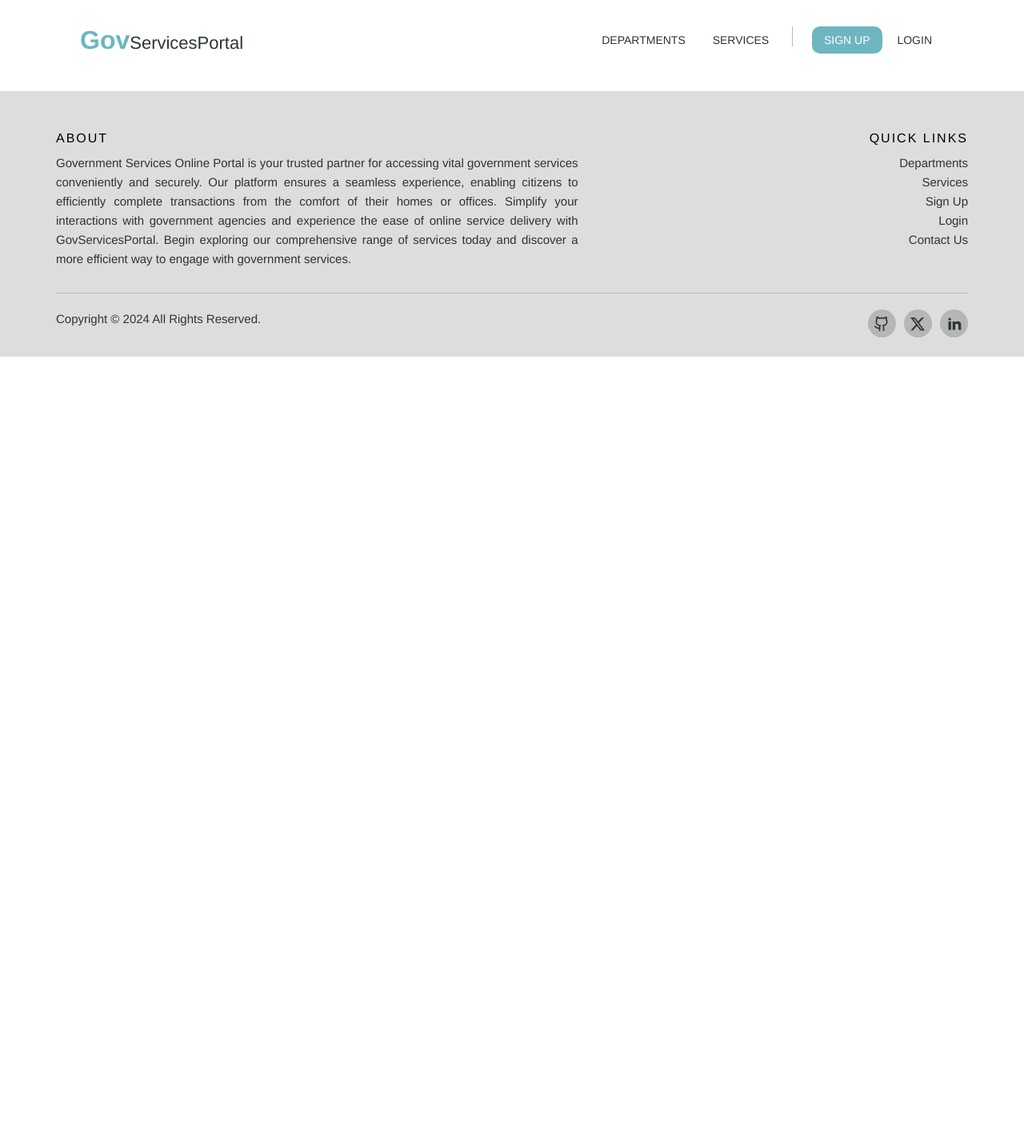
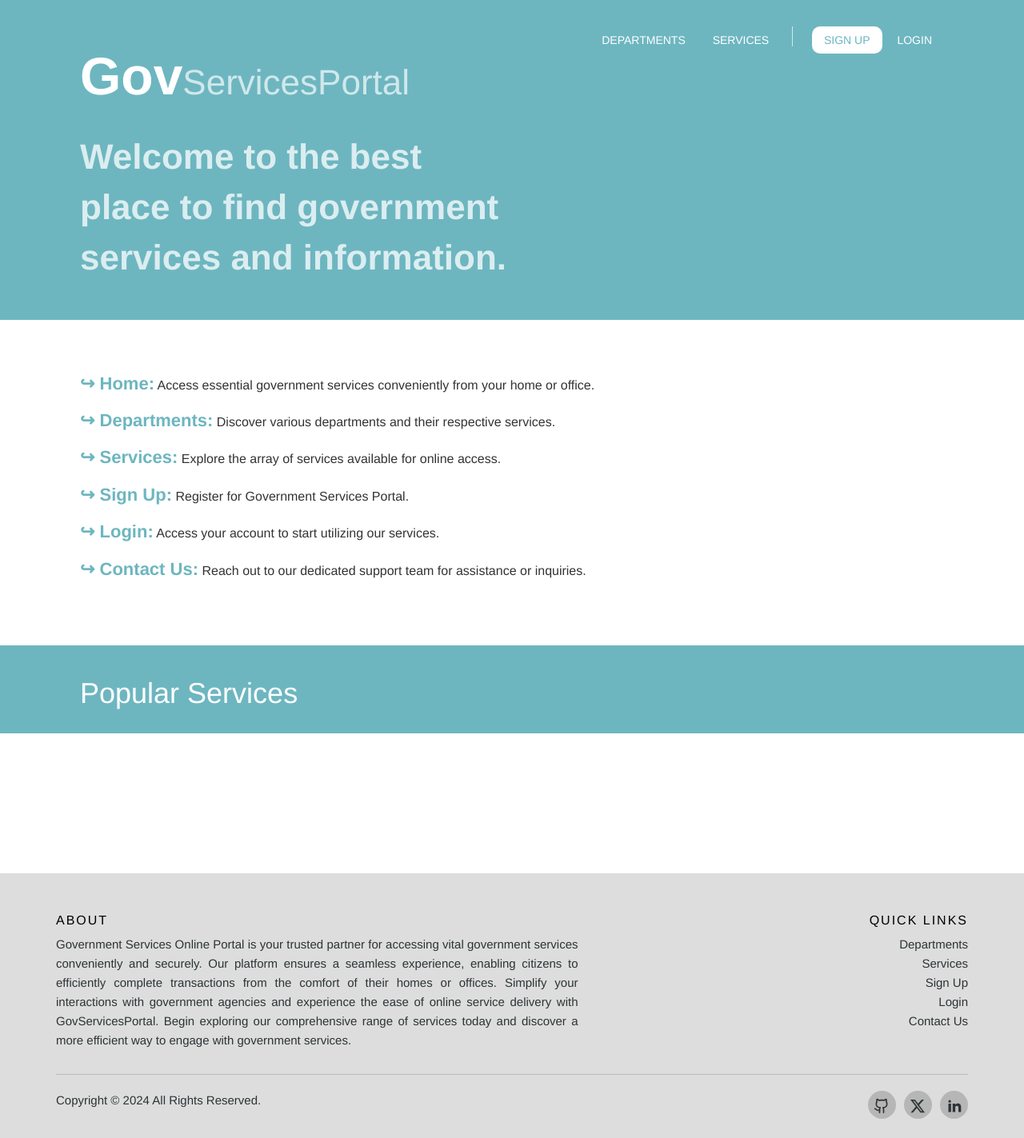
Before and after one commit to Mostafa-Anwar-Sagor/E-govt-service-portal, a Flask app: page / in a window 1280 px wide. Shown: the whole page at 80% size. Before the commit the page ends 446 px from the top, so only its background shows below. Run offline with Flask 3, Linux system fonts and the light colour scheme; data that the repository does not hold is empty; parts of the project's set-up code (start-up, migrations or seed data) failed here and were passed over; some libraries are stand-ins or nearby versions.

Commit message:
[feat] Improve Index

```diff
--- /dev/null
+++ b/static/styles/index.css
@@ -0,0 +1,74 @@
+nav {
+	height: 400px;
+	background-color: #6db6c0;
+}
+
+nav .logo p {
+	font-size: 44px;
+	color: #ffffffad;
+	margin-top: 45px;
+}
+
+nav .logo p span {
+	font-size: 66px;
+	color: #fff;
+}
+
+nav li a {
+	color: #fff;
+}
+nav li a:hover {
+	color: #ffffffad;
+}
+
+nav li a svg {
+	fill: #fff;
+}
+
+nav li a svg:hover {
+	fill: #ffffffad;
+}
+
+.vr {
+	background: #ffffffad;
+}
+
+nav li .register_btn {
+	background: #fff;
+	color: #6db6c0;
+}
+
+.header-description {
+	color: #ffffffc0;
+	font-size: 44px;
+	font-weight: bold;
+	padding-left: 100px;
+	margin-top: -235px;
+	max-width: 50%;
+}
+
+.nav-menu {
+    margin-top: 110px;
+	margin-left: 100px;
+}
+
+.nav-menu .links li a {
+	font-weight: bold;
+	font-size: 22px;
+	color: #6db6c0;
+	transition: 0.3s ease;
+}
+
+.nav-menu .links li a:hover {
+	color: #62a1a8;
+}
+
+.nav-menu .links li {
+	font-size: 16px;
+	margin-bottom: 15px;
+	max-width: 80%;
+}
+
+.list_details {
+    margin-top: 80px;
+}
--- a/templates/base.html
+++ b/templates/base.html
@@ -83,8 +83,10 @@
                         <li><a href="{{ url_for('services') }}">Services</a></li>
                         {% if session["loggedin"] == True: %}
                             {% if session["is_admin"] == False %}
+                                <li><a href="{{ url_for('new_order') }}">New Order</a></li>
                                 <li><a href="{{ url_for('my_orders') }}">My Orders</a></li>
                             {% elif session["is_admin"] == True %}
+                                <li><a href="{{ url_for('new') }}">New</a></li>
                                 <li><a href="{{ url_for('orders') }}">Orders</a></li>
                             {% endif %}
                             <li><a href="{{ url_for('profile', id=session['id']) }}">Profile</a></li>
--- a/templates/index.html
+++ b/templates/index.html
@@ -4,10 +4,90 @@
 
 {% block head %}
 <link rel="stylesheet" href="{{ url_for('static', filename='styles/index.css') }}">
+<link rel="stylesheet" href="{{ url_for('static', filename='styles/cards.css') }}">
 {% endblock %}
 
 {% block body %}
-<div class="container">
+<p class="header-description">Welcome to the best place to find government services and information.</p>
 
+<menu class="nav-menu">
+    <ul class="footer-links links">
+        <li>
+            <a href="{{ url_for('index') }}">&#8618; Home:</a>
+            Access essential government services conveniently from your home or office.
+        </li>
+        <li>
+            <a href="{{ url_for('departments') }}">&#8618; Departments:</a>
+            Discover various departments and their respective services.
+        </li>
+        <li>
+            <a href="{{ url_for('services') }}">&#8618; Services:</a>
+            Explore the array of services available for online access.
+        </li>
+        {% if session["loggedin"] == True: %}
+            {% if session["is_admin"] == False %}
+                <li>
+                    <a href="{{ url_for('new_order') }}">&#8618; New Order:</a>
+                    Initiate a new order for any service directly from our portal.
+                </li>
+                <li>
+                    <a href="{{ url_for('my_orders') }}">&#8618; My Orders:</a>
+                    View and manage your orders and transactions made through our portal.
+                </li>
+            {% elif session["is_admin"] == True %}
+                <li>
+                    <a href="{{ url_for('new') }}">&#8618; New:</a>
+                    Add a new department or service to expand the range of offerings available on the portal.
+                </li>
+                <li>
+                    <a href="{{ url_for('orders') }}">&#8618; Orders:</a>
+                    Access orders submitted by users for management and processing.
+                </li>
+            {% endif %}
+            <li>
+                <a href="{{ url_for('profile', id=session['id']) }}">&#8618; Profile:</a>
+                Access and update your profile information, ensuring accuracy in your interactions.
+            </li>
+            <li>
+                <a href="{{ url_for('account') }}">&#8618; Account Settings:</a>
+                Customize your account preferences and security settings.
+            </li>
+        {% else: %}
+            <li>
+                <a href="{{ url_for('register') }}">&#8618; Sign Up:</a>
+                Register for Government Services Portal.
+            </li>
+            <li>
+                <a href="{{ url_for('login') }}">&#8618; Login:</a>
+                Access your account to start utilizing our services.
+            </li>
+        {% endif %}
+        <li>
+            <a href="{{ url_for('contact') }}">&#8618; Contact Us:</a>
+            Reach out to our dedicated support team for assistance or inquiries.
+        </li>
+    </ul>
+</menu>
+
+<div class="list_details">
+    <h2 class="list_title">Popular Services</h2>
+</div>
+<div class="wrapper">
+    <ul class="cards">
+        {% for service in services %}
+            <a href="{{ url_for('service', id=service.id) }}">
+                <li>
+                    <div class="item_title">
+                        <h2>{{ service.title }}</h2>
+                        {% set department = Department.query.filter_by(id=service.department_id).first() %}
+                        {% if department %}
+                            <h4>{{ department.title }}</h4>
+                        {% endif %}
+                    </div>
+                    <p>{{ service.description }}</p>
+                </li>
+            </a>
+        {% endfor %}
+    </ul>
 </div>
 {% endblock %}
--- a/views.py
+++ b/views.py
@@ -8,6 +8,7 @@
     url_for,
     flash,
 )
+from sqlalchemy import func
 from werkzeug.security import generate_password_hash, check_password_hash
 from werkzeug.utils import secure_filename
 from markdown import markdown
@@ -42,7 +43,18 @@
 
 @app.route("/")
 def index():
-    return render_template("index.html")
+    most_ordered_services = (
+        db.session.query(Service)
+        .join(Order, Service.id == Order.service_id)
+        .group_by(Service.id)
+        .order_by(func.count(Order.id).desc())
+        .limit(6)
+        .all()
+    )
+
+    return render_template(
+        "index.html", services=most_ordered_services, Department=Department
+    )
 
 
 @app.route("/contact_us", methods=["GET", "POST"])
```
